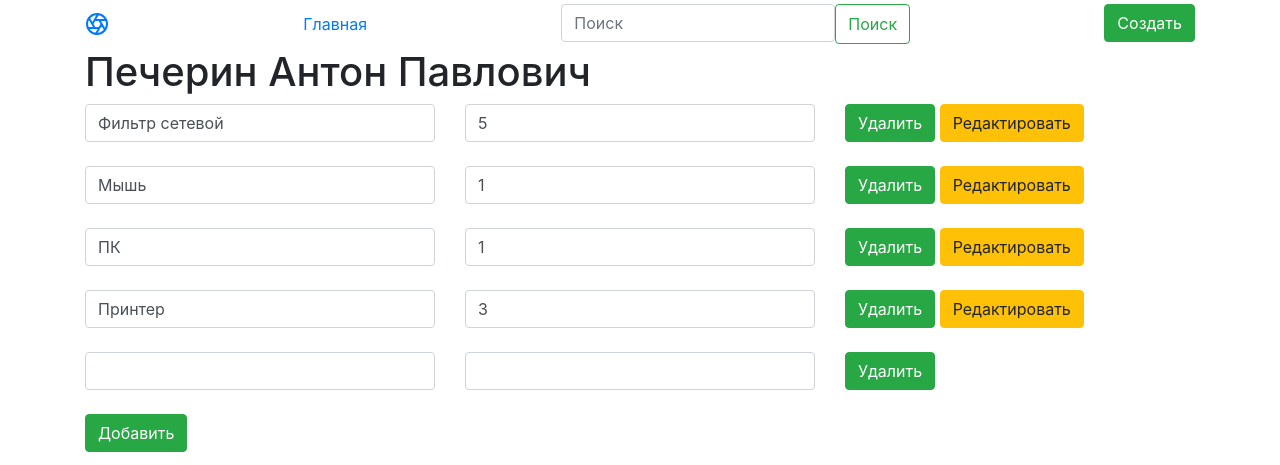
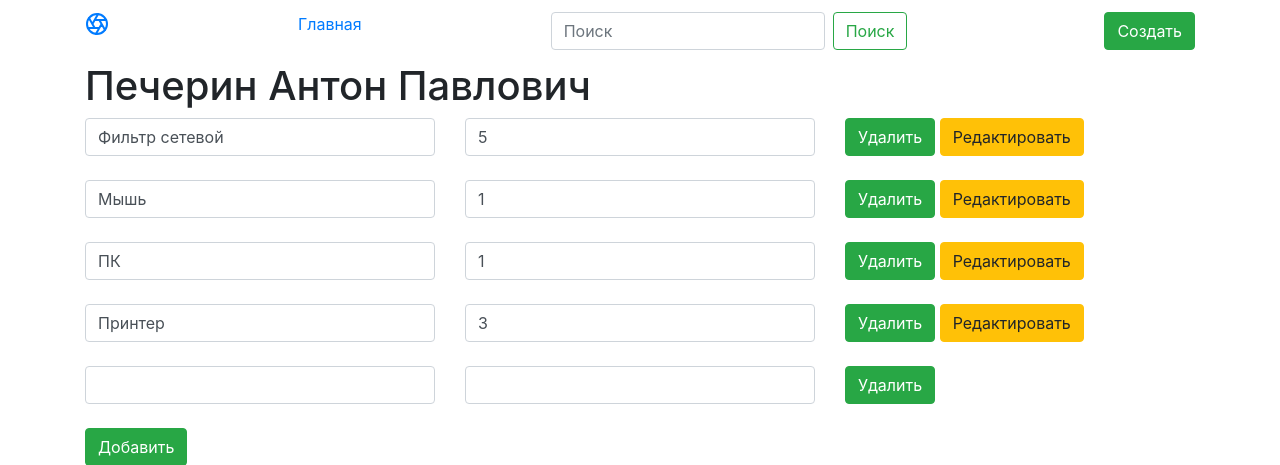
Before and after one commit to RuKey-Sys/Inventorisation, a Flask app: page /inventory/1 in a window 1280 px wide. Shown: the top 465 px of the page. Run offline with Flask 2, Linux system fonts and the light colour scheme; data comes from the database, SQL or seed files in the repository; some libraries are stand-ins or nearby versions.

Commit message:
Change btns

```diff
--- a/templates/base.html
+++ b/templates/base.html
@@ -22,11 +22,11 @@
         </a>
         <a class="py-2 d-none d-md-inline-block" href="/">Главная</a>
 
-        <form class="d-flex" method="GET">
+        <form class="py-2 d-flex align-items-center" method="GET">
             <input name="q" value="{{ request.args.get('q','') }}" class="form-control me-2" type="search" placeholder="Поиск" aria-label="Search">
-            <button class="btn btn-outline-success" type="submit">Поиск</button>
+            <button class="btn btn-outline-success mx-2" type="submit">Поиск</button>
         </form>
-        <form action="/create-article" method="post">
+        <form action="/create-article" method="post" class="py-2">
             <button class="btn btn-success" type="submit">Создать</button>
         </form>
     </nav>
```
